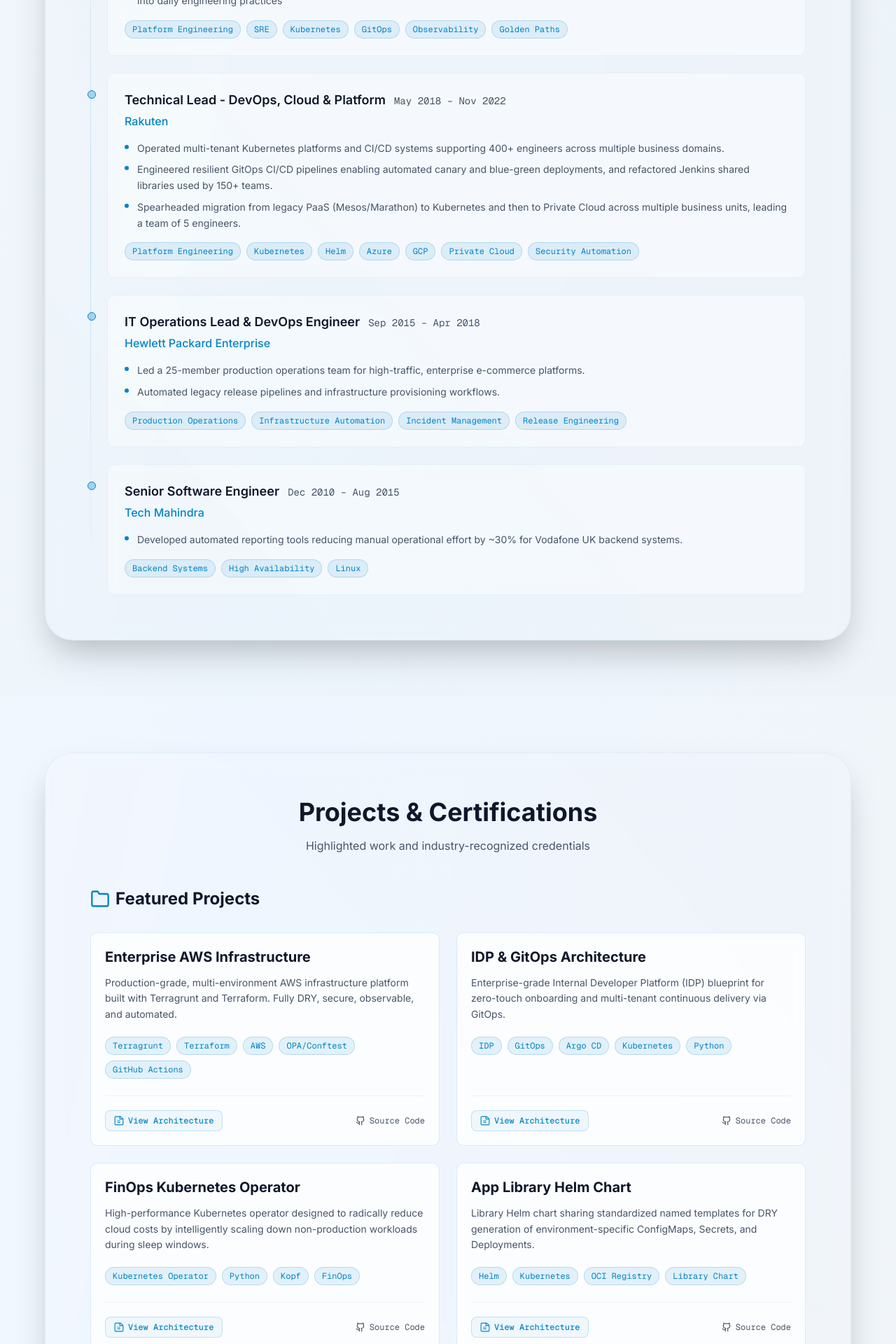
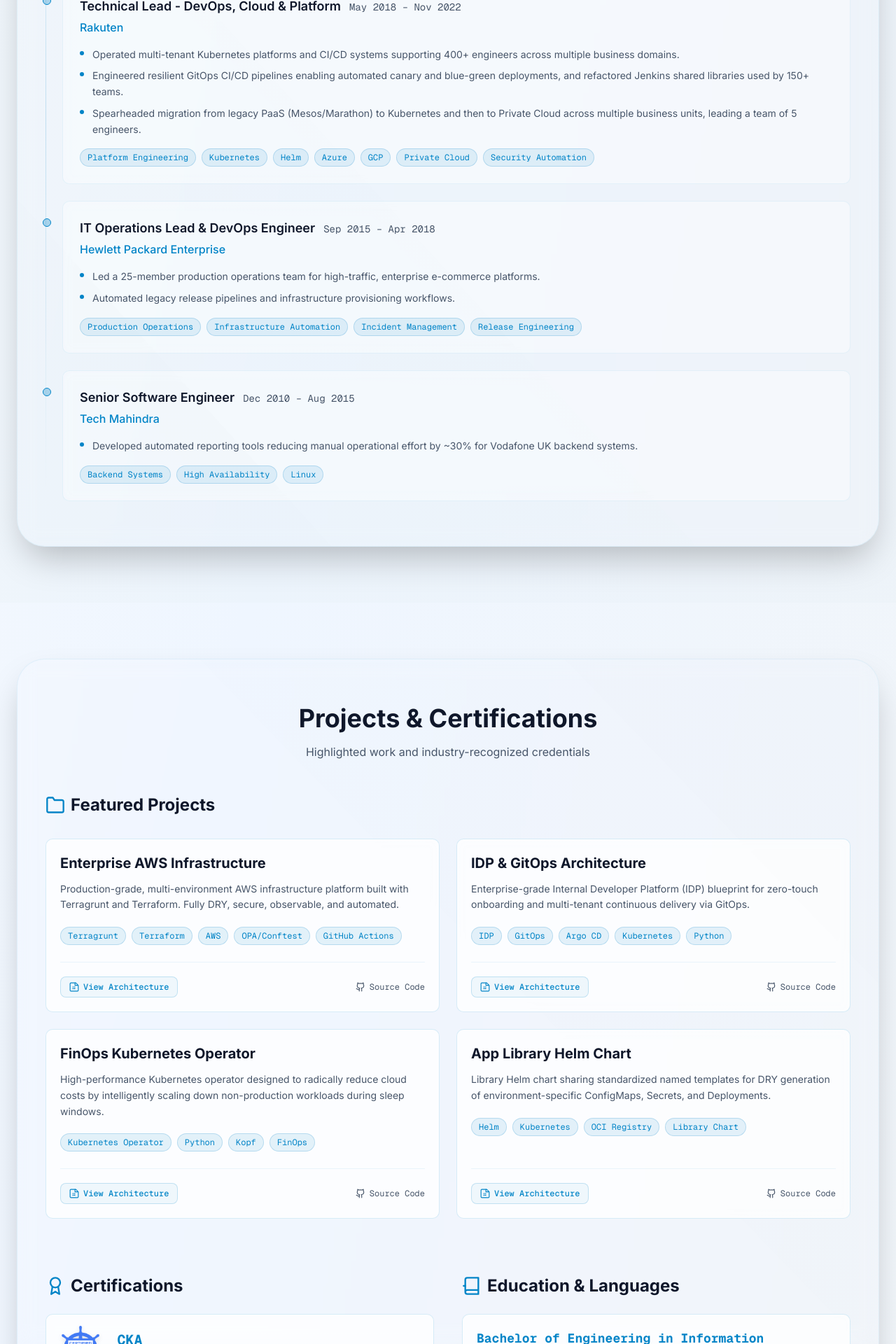
Before and after one commit to ok-karthik/ok-karthik.github.io, a Next.js app: page / in a window 1280 px wide. Shown: the part 3774-5694 px from the top of the page at 70% size. Built offline with nearby package versions, Linux system fonts and the light colour scheme.

Commit message:
style: increase container width to max-w-7xl and reduce horizontal padding to prevent card squishing

```diff
--- a/components/connect-section.tsx
+++ b/components/connect-section.tsx
@@ -68,7 +68,7 @@ const contactLinks = [
 export function ConnectSection() {
   return (
     <section id="contact" className="py-16 px-6">
-      <div className="max-w-6xl mx-auto">
+      <div className="max-w-7xl mx-auto">
         <div className="bg-card/10 dark:bg-white/5 backdrop-blur-md border border-border/50 dark:border-white/10 rounded-2xl p-6 md:p-8 flex flex-col md:flex-row items-center justify-between gap-6 shadow-[0_0_40px_rgba(0,0,0,0.1)] hover:border-primary/30 transition-colors">
           <div className="text-center md:text-left">
             <h2 className="text-xl md:text-2xl font-bold text-foreground mb-2">{"Let's build something together"}</h2>
--- a/components/experience-section.tsx
+++ b/components/experience-section.tsx
@@ -49,11 +49,11 @@ const experiences = [
 export function ExperienceSection() {
   return (
     <section id="experience" className="py-20 px-6 bg-secondary/20 overflow-hidden">
-      <div className="max-w-6xl mx-auto bg-card/10 dark:bg-white/5 backdrop-blur-md border border-border/50 dark:border-white/10 rounded-[2.5rem] shadow-2xl relative overflow-hidden">
+      <div className="max-w-7xl mx-auto bg-card/10 dark:bg-white/5 backdrop-blur-md border border-border/50 dark:border-white/10 rounded-[2.5rem] shadow-2xl relative overflow-hidden">
         {/* Subtle inner glow effect */}
         <div className="absolute inset-0 bg-gradient-to-tr from-primary/5 via-transparent to-transparent opacity-20 pointer-events-none" />
 
-        <div className="relative z-10 px-6 py-16 md:p-16">
+        <div className="relative z-10 px-6 py-16 md:px-10 md:py-16">
           <motion.h2
             initial={{ opacity: 0, y: 20 }}
             whileInView={{ opacity: 1, y: 0 }}
--- a/components/projects-certifications.tsx
+++ b/components/projects-certifications.tsx
@@ -246,11 +246,11 @@ const projects = [
 export function ProjectsCertifications() {
   return (
     <section id="projects" className="py-20 px-6 overflow-hidden">
-      <div className="max-w-6xl mx-auto bg-card/10 dark:bg-white/5 backdrop-blur-md border border-border/50 dark:border-white/10 rounded-[2.5rem] shadow-2xl relative overflow-hidden">
+      <div className="max-w-7xl mx-auto bg-card/10 dark:bg-white/5 backdrop-blur-md border border-border/50 dark:border-white/10 rounded-[2.5rem] shadow-2xl relative overflow-hidden">
         {/* Subtle inner glow effect */}
         <div className="absolute inset-0 bg-gradient-to-bl from-primary/5 via-transparent to-transparent opacity-20 pointer-events-none" />
 
-        <div className="relative z-10 px-6 py-16 md:p-16">
+        <div className="relative z-10 px-6 py-16 md:px-10 md:py-16">
           <motion.h2
             initial={{ opacity: 0, y: 20 }}
           whileInView={{ opacity: 1, y: 0 }}
--- a/components/technical-expertise-pill-grid.tsx
+++ b/components/technical-expertise-pill-grid.tsx
@@ -281,11 +281,11 @@ function SkillPill({ skill, isPremium }: { skill: Skill, isPremium?: boolean })
 export function TechnicalExpertisePillGrid() {
   return (
     <section id="tech-skills" className="py-20 px-6 relative z-20">
-      <div className="max-w-6xl mx-auto bg-card/10 dark:bg-white/5 backdrop-blur-md border border-border/50 dark:border-white/10 rounded-[2.5rem] shadow-2xl relative overflow-hidden">
+      <div className="max-w-7xl mx-auto bg-card/10 dark:bg-white/5 backdrop-blur-md border border-border/50 dark:border-white/10 rounded-[2.5rem] shadow-2xl relative overflow-hidden">
         {/* Subtle inner glow effect */}
         <div className="absolute inset-0 bg-gradient-to-br from-primary/10 via-transparent to-transparent opacity-20 pointer-events-none" />
 
-        <div className="relative z-10 px-6 py-16 md:p-20">
+        <div className="relative z-10 px-6 py-16 md:px-10 md:py-16">
           <motion.h2
             initial={{ opacity: 0, y: 20 }}
             whileInView={{ opacity: 1, y: 0 }}
```
